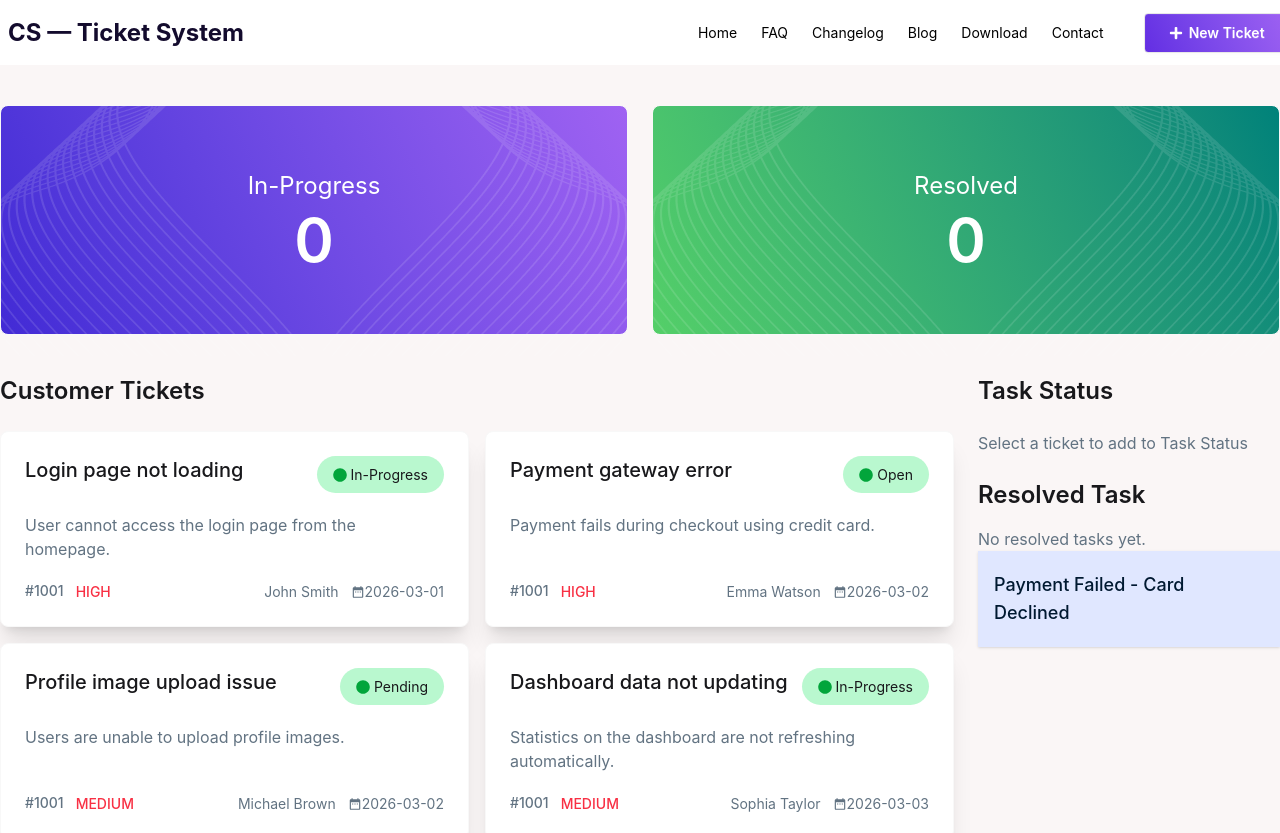
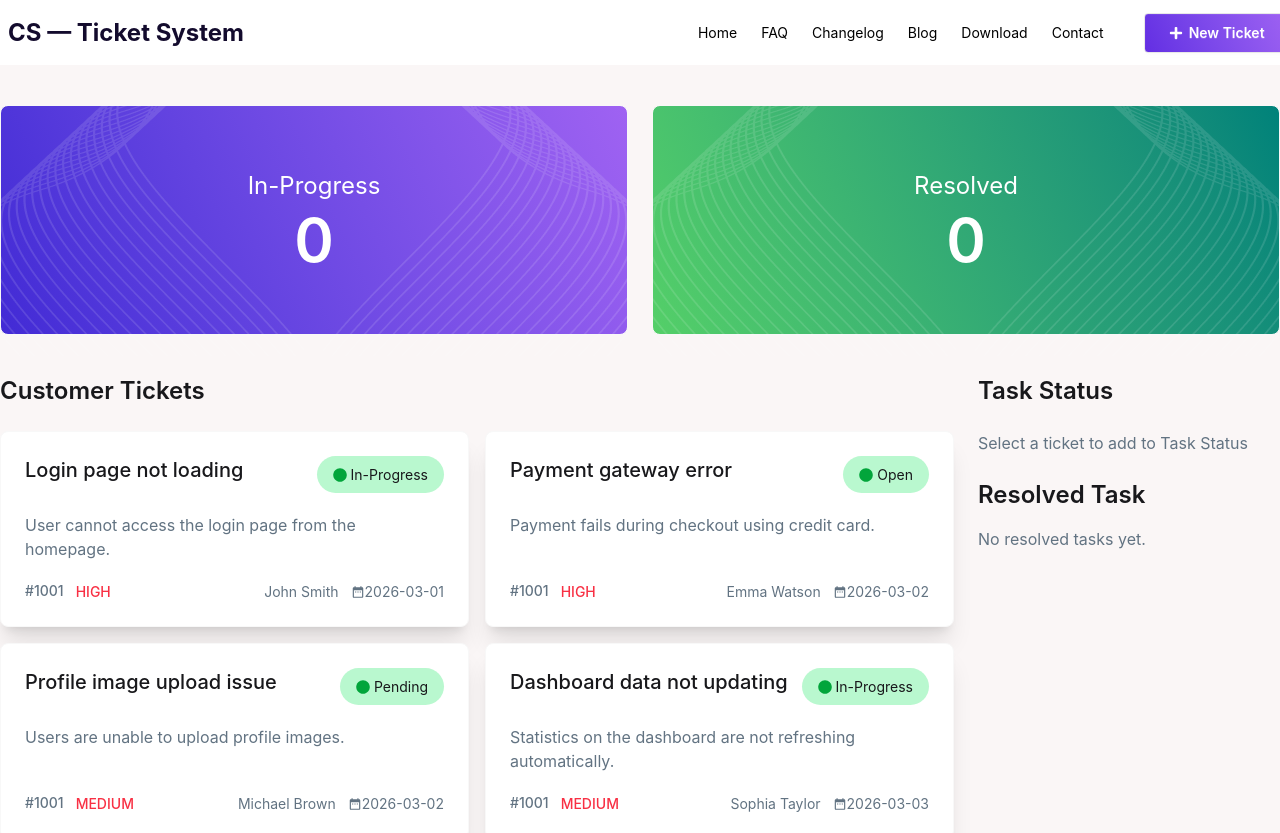
Before and after one commit to Tamanna5092/ticket-service, a React (Vite) app: page / in a window 1280 px wide. Shown: the top 833 px of the page. Built offline with nearby package versions, Linux system fonts and the light colour scheme.

Commit message:
task status resolved task ui dynamcally updated

```diff
--- a/src/App.jsx
+++ b/src/App.jsx
@@ -35,6 +35,7 @@ function App() {
             tickets={tickets}
             handleTicketCardAdd={handleTicketCardAdd}
             handleTicketCardComplete={handleTicketCardComplete}
+            resolvedTickets={resolvedTickets}
           ></TicketContainer>
         </div>
       </div>
--- a/src/components/TicketContainer/TaskStatus/TaskStatus.jsx
+++ b/src/components/TicketContainer/TaskStatus/TaskStatus.jsx
@@ -1,6 +1,10 @@
 import React from "react";
 
-export default function TaskStatus({ tickets, handleTicketCardComplete }) {
+export default function TaskStatus({
+  tickets,
+  handleTicketCardComplete,
+  resolvedTickets,
+}) {
   return (
     <div>
       <h1 className="text-2xl font-semibold">Task Status</h1>
@@ -35,10 +39,18 @@ export default function TaskStatus({ tickets, handleTicketCardComplete }) {
         {/* status 3 */}
         <div className="mt-6">
           <h1 className="text-2xl font-semibold mb-4">Resolved Task</h1>
-          <p className="text-[#627382]">No resolved tasks yet.</p>
-          <h2 className="text-lg text-[#001931] font-medium px-4 py-5 bg-[#E0E7FF] shadow">
-            Payment Failed - Card Declined
-          </h2>
+          {resolvedTickets.length > 0 ? (
+            resolvedTickets.map((ticket) => (
+              <h2
+                key={ticket.id}
+                className="text-lg text-[#001931] font-medium px-4 py-5 bg-[#E0E7FF] shadow mb-4"
+              >
+                {ticket.title}
+              </h2>
+            ))
+          ) : (
+            <p className="text-[#627382]">No resolved tasks yet.</p>
+          )}
         </div>
       </div>
     </div>
--- a/src/components/TicketContainer/TicketContainer.jsx
+++ b/src/components/TicketContainer/TicketContainer.jsx
@@ -7,7 +7,7 @@ const TicketData = async () => {
   return res.json();
 };
 
-export default function TicketContainer({ tickets, handleTicketCardAdd, handleTicketCardComplete }) {
+export default function TicketContainer({ tickets, handleTicketCardAdd, handleTicketCardComplete, resolvedTickets }) {
   const ticketData = TicketData();
 
   return (
@@ -21,7 +21,7 @@ export default function TicketContainer({ tickets, handleTicketCardAdd, handleTi
         </Suspense>
       </div>
       <div className="md:col-span-1">
-        <TaskStatus tickets={tickets} handleTicketCardComplete={handleTicketCardComplete}></TaskStatus>
+        <TaskStatus tickets={tickets} handleTicketCardComplete={handleTicketCardComplete} resolvedTickets={resolvedTickets}></TaskStatus>
       </div>
     </div>
   );
```
